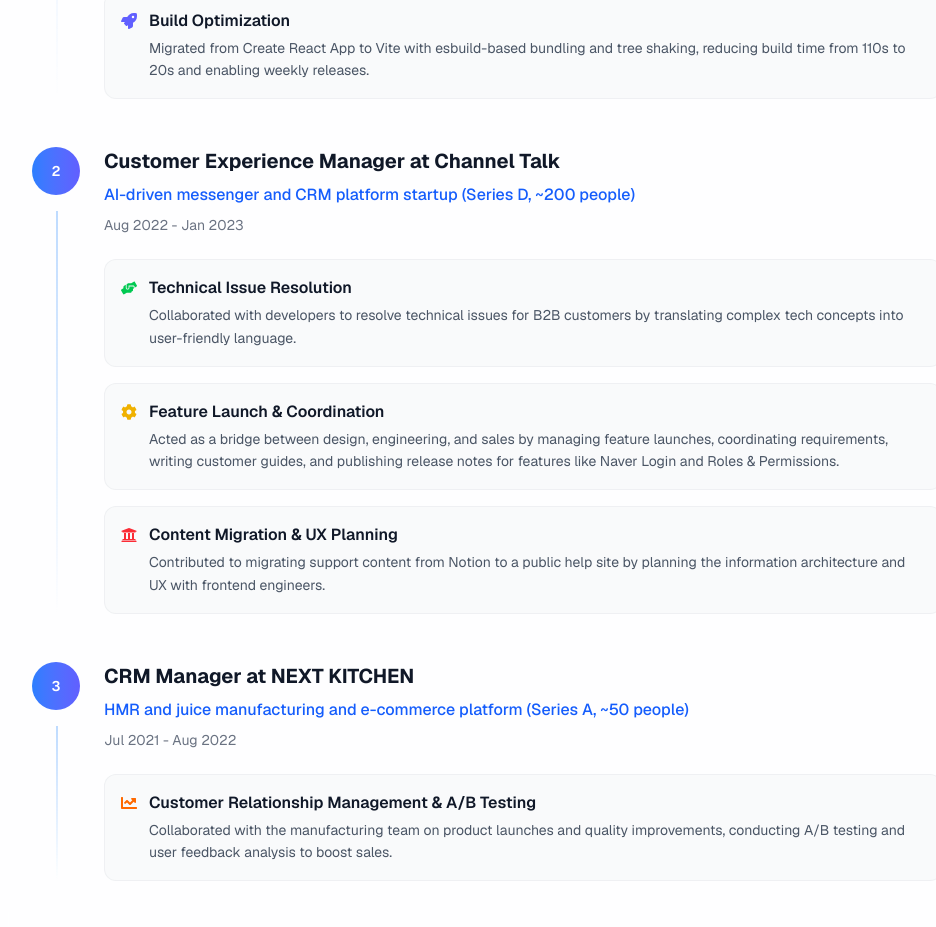
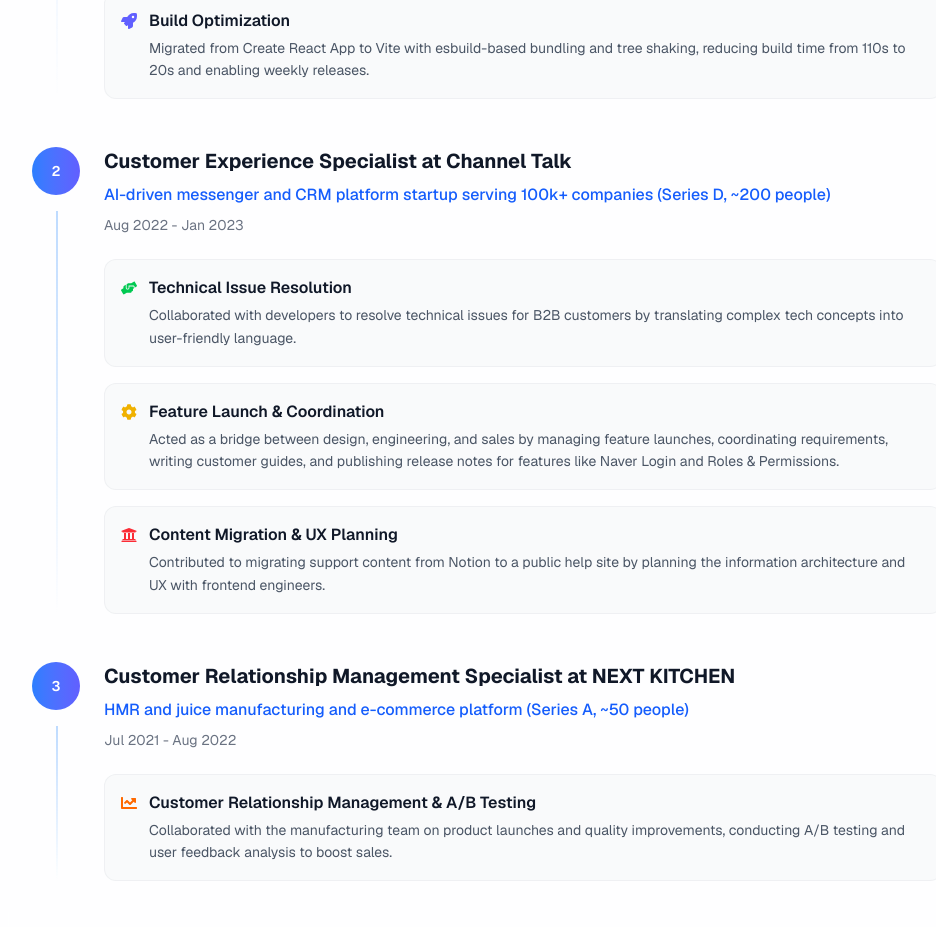
Before and after one commit to ella-yschoi/ella-yschoi.github.io, a Next.js app: page /about in a window 1280 px wide. Shown: the part 982-1909 px from the top of the page, without its empty margins (153-1089 px from the left). Built offline with nearby package versions, Linux system fonts and the light colour scheme.

Commit message:
docs: Update job titles and descriptions in AboutPage for accuracy and clarity

```diff
--- a/src/app/about/page.tsx
+++ b/src/app/about/page.tsx
@@ -55,11 +55,11 @@
   },
   {
     company: 'Channel Talk',
-    role: 'Customer Experience Manager',
+    role: 'Customer Experience Specialist',
     period: 'Aug 2022 - Jan 2023',
     startDate: '2022-08-01',
     description:
-      'AI-driven messenger and CRM platform startup (Series D, ~200 people)',
+      'AI-driven messenger and CRM platform startup serving 100k+ companies (Series D, ~200 people)',
     achievements: [
       {
         icon: <FaHandsHelping className='text-green-500' />,
@@ -83,7 +83,7 @@
   },
   {
     company: 'NEXT KITCHEN',
-    role: 'CRM Manager',
+    role: 'Customer Relationship Management Specialist',
     period: 'Jul 2021 - Aug 2022',
     startDate: '2021-07-01',
     description:
--- a/src/app/contact/page.tsx
+++ b/src/app/contact/page.tsx
@@ -21,7 +21,7 @@
   {
     label: 'Resume',
     value: 'View Resume',
-    href: 'https://drive.google.com/file/d/1wqWf9yQujBfU05B9eIO7m7KovRHP6aaz/view?usp=sharing',
+    href: 'https://drive.google.com/file/d/1Tq1KEqoIxL5B_MSBHfRnUGBK3WSj1YNZ/view?usp=sharing',
     icon: <IoIosDocument className='text-2xl' />,
     bg: 'bg-white/80 backdrop-blur-sm',
     copyable: false,
--- a/src/components/ContactSection.tsx
+++ b/src/components/ContactSection.tsx
@@ -110,7 +110,7 @@
             className='flex-1'
           >
             <Link
-              href='https://drive.google.com/file/d/1wqWf9yQujBfU05B9eIO7m7KovRHP6aaz/view?usp=sharing'
+              href='https://drive.google.com/file/d/1Tq1KEqoIxL5B_MSBHfRnUGBK3WSj1YNZ/view?usp=sharing'
               target='_blank'
               rel='noopener noreferrer'
               className='group flex items-center justify-center gap-3 px-8 py-4 rounded-full border-2 border-white/30 text-white font-semibold
--- a/src/components/IntroSection.tsx
+++ b/src/components/IntroSection.tsx
@@ -135,7 +135,7 @@
           transition={{ duration: 0.8, delay: 0.8 }}
         >
           <motion.a
-            href='https://drive.google.com/file/d/1wqWf9yQujBfU05B9eIO7m7KovRHP6aaz/view?usp=sharing'
+            href='https://drive.google.com/file/d/1Tq1KEqoIxL5B_MSBHfRnUGBK3WSj1YNZ/view?usp=sharing'
             target='_blank'
             rel='noopener noreferrer'
             className='group px-8 py-4 rounded-full bg-gradient-to-r from-blue-600 to-indigo-600 text-white font-semibold
```
